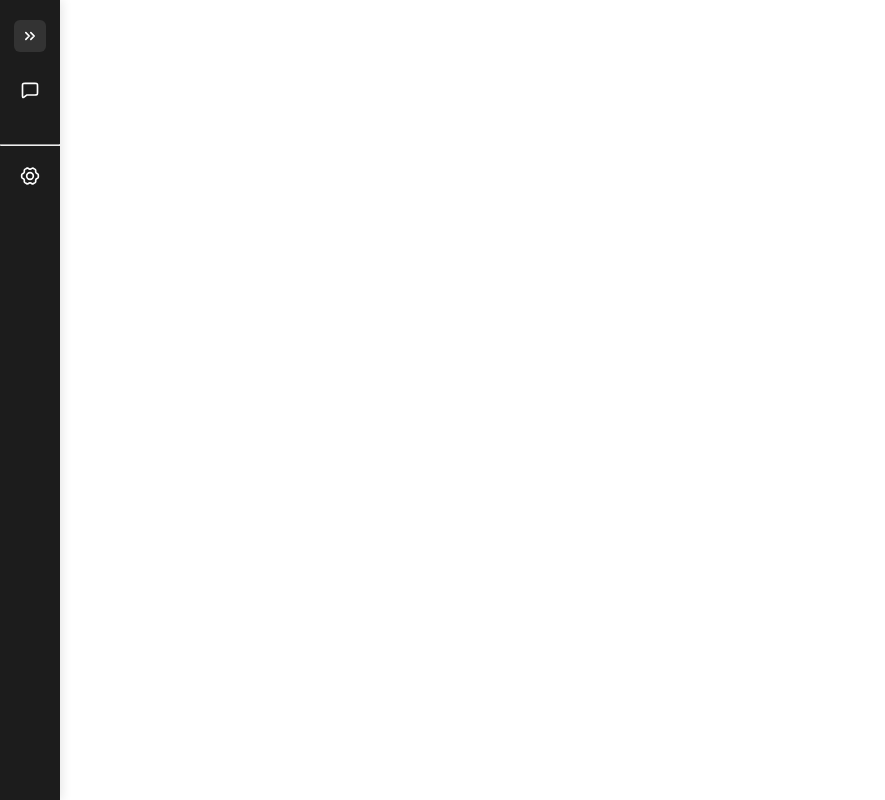
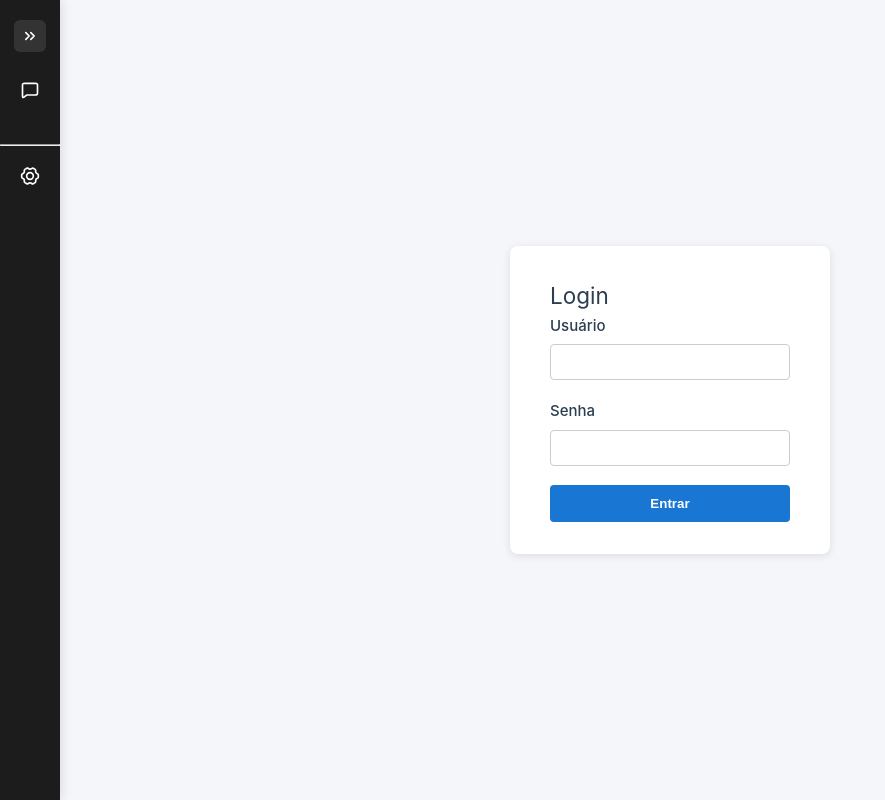
Before and after one commit to Byte-Boost/Frontend_Junipy, a Vue app: page /login in a window 1280 px wide. Before the commit this address had no page. Shown: the whole page, without its empty margins (0-885 px from the left). Built offline with nearby package versions, Linux system fonts and the light colour scheme; the HTML template or start-up script is replaced by a standard one.

Commit message:
[feat]: login-page

```diff
--- a/src/router/index.ts
+++ b/src/router/index.ts
@@ -8,6 +8,11 @@ const router = createRouter({
       name: "Chat",
       component: () => import("../views/ChatView.vue"),
     },
+    {
+      path: "/login",
+      name: "Login",
+      component: () => import("../views/Login.vue"),
+    }
   ],
 });
 
--- /dev/null
+++ b/src/views/Login.vue
@@ -0,0 +1,103 @@
+<template>
+    <div class="login-container">
+        <form @submit.prevent="handleLogin" class="login-form">
+            <h2>Login</h2>
+            <div class="form-group">
+                <label for="username">Usuário</label>
+                <input
+                    id="username"
+                    v-model="username"
+                    type="text"
+                    required
+                    autocomplete="username"
+                />
+            </div>
+            <div class="form-group">
+                <label for="password">Senha</label>
+                <input
+                    id="password"
+                    v-model="password"
+                    type="password"
+                    required
+                    autocomplete="current-password"
+                />
+            </div>
+            <button type="submit">Entrar</button>
+            <p v-if="error" class="error">{{ error }}</p>
+        </form>
+    </div>
+</template>
+
+<script>
+export default {
+    name: "LoginView",
+    data() {
+        return {
+            username: "",
+            password: "",
+            error: "",
+        };
+    },
+    methods: {
+        async handleLogin() {
+            this.error = "";
+            if (this.username === "admin" && this.password === "admin") {
+            this.$router.push({ name: "Home" });
+            } else {
+                this.error = "Usuário ou senha inválidos.";
+            }
+        },
+    },
+};
+</script>
+
+<style scoped>
+.login-container {
+    display: flex;
+    justify-content: center;
+    align-items: center;
+    min-height: 100vh;
+    background: #f5f6fa;
+}
+.login-form {
+    background: #fff;
+    padding: 2rem 2.5rem;
+    border-radius: 8px;
+    box-shadow: 0 2px 8px rgba(0,0,0,0.1);
+    width: 320px;
+}
+.form-group {
+    margin-bottom: 1.2rem;
+}
+label {
+    display: block;
+    margin-bottom: 0.4rem;
+    font-weight: 500;
+}
+input[type="text"],
+input[type="password"] {
+    width: 100%;
+    padding: 0.6rem;
+    border: 1px solid #ccc;
+    border-radius: 4px;
+}
+button {
+    width: 100%;
+    padding: 0.7rem;
+    background: #1976d2;
+    color: #fff;
+    border: none;
+    border-radius: 4px;
+    font-weight: bold;
+    cursor: pointer;
+    transition: background 0.2s;
+}
+button:hover {
+    background: #1565c0;
+}
+.error {
+    color: #d32f2f;
+    margin-top: 1rem;
+    text-align: center;
+}
+</style>
```
